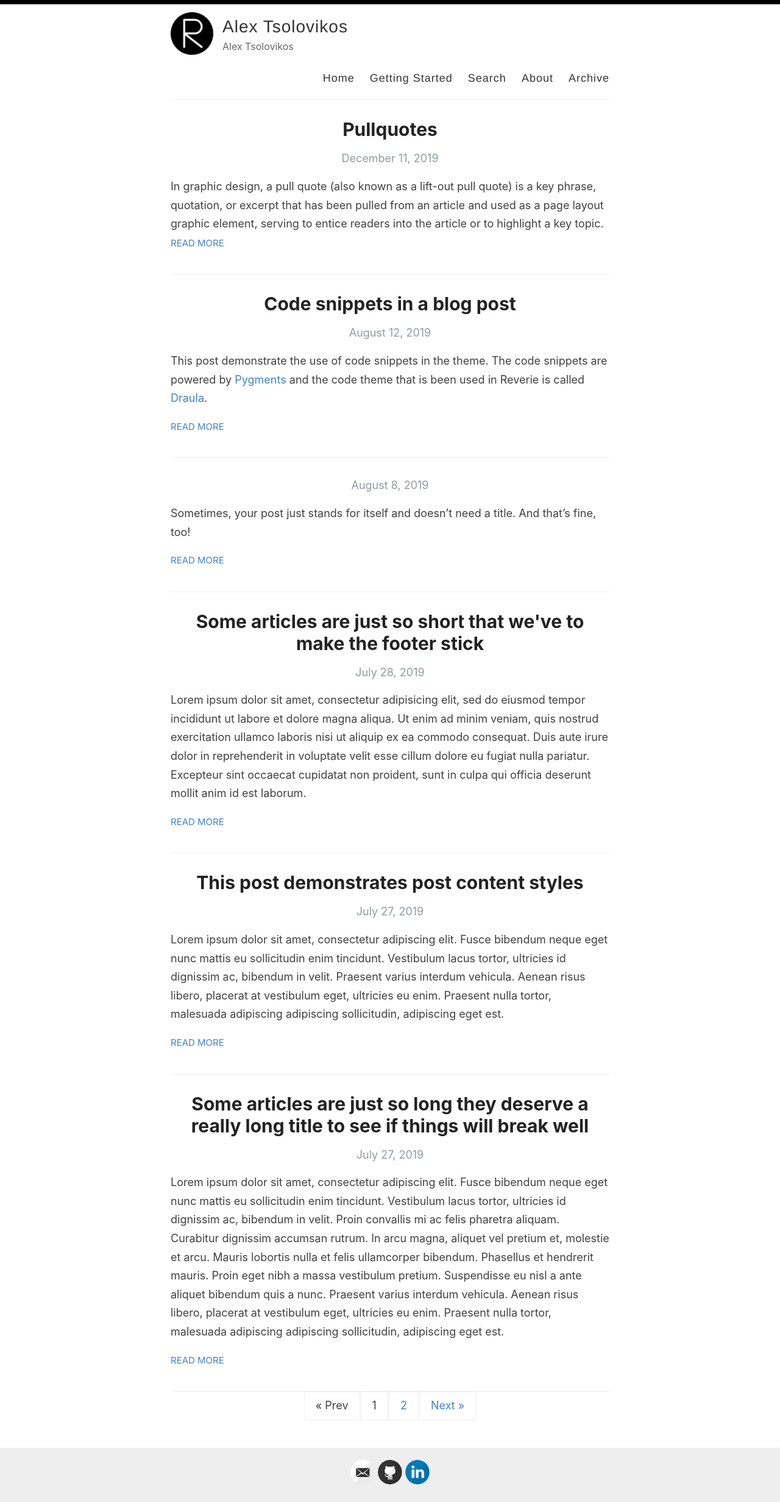
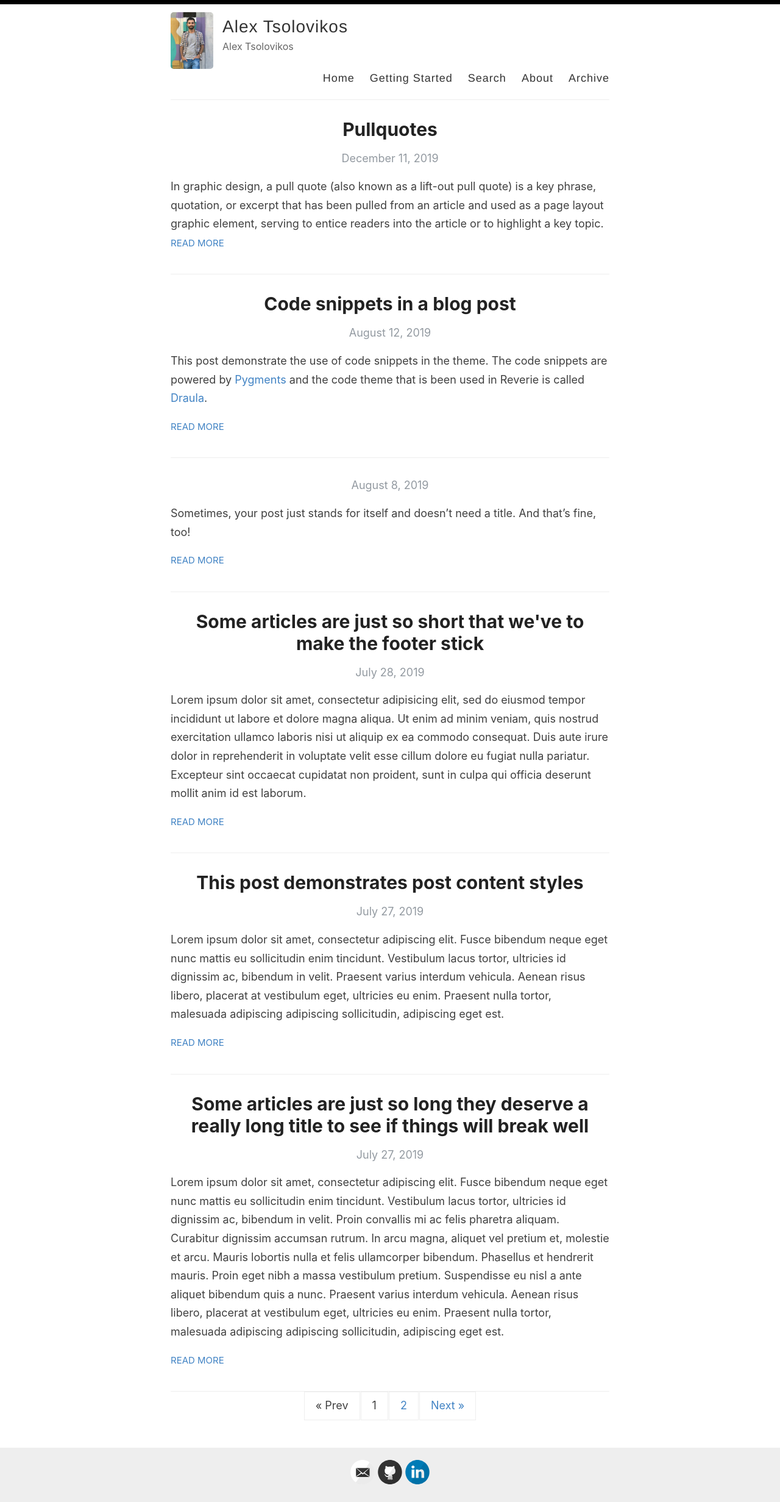
Before and after one commit to alextsolovikos/alextsolovikos.github.io, a Jekyll site: the page built from index.html, in a window 1280 px wide. Shown: the whole page at 61% size. Built offline with Jekyll 4.4.1, drawn with Linux system fonts in a browser that asks for light colours; the list of posts is cut into pages by our own code.

Commit message:
Updated profile pic

```diff
--- a/_config.yml
+++ b/_config.yml
@@ -12,7 +12,7 @@ author: Alex Tsolovikos
 description: Alex Tsolovikos
 
 # URL of your avatar or profile pic (you could use your GitHub profile pic)
-avatar: /images/reverie.png
+avatar: /images/profile.jpeg
 
 #
 # Flags below are optional
```
Also changed, not shown: images/profile.jpeg (added).
